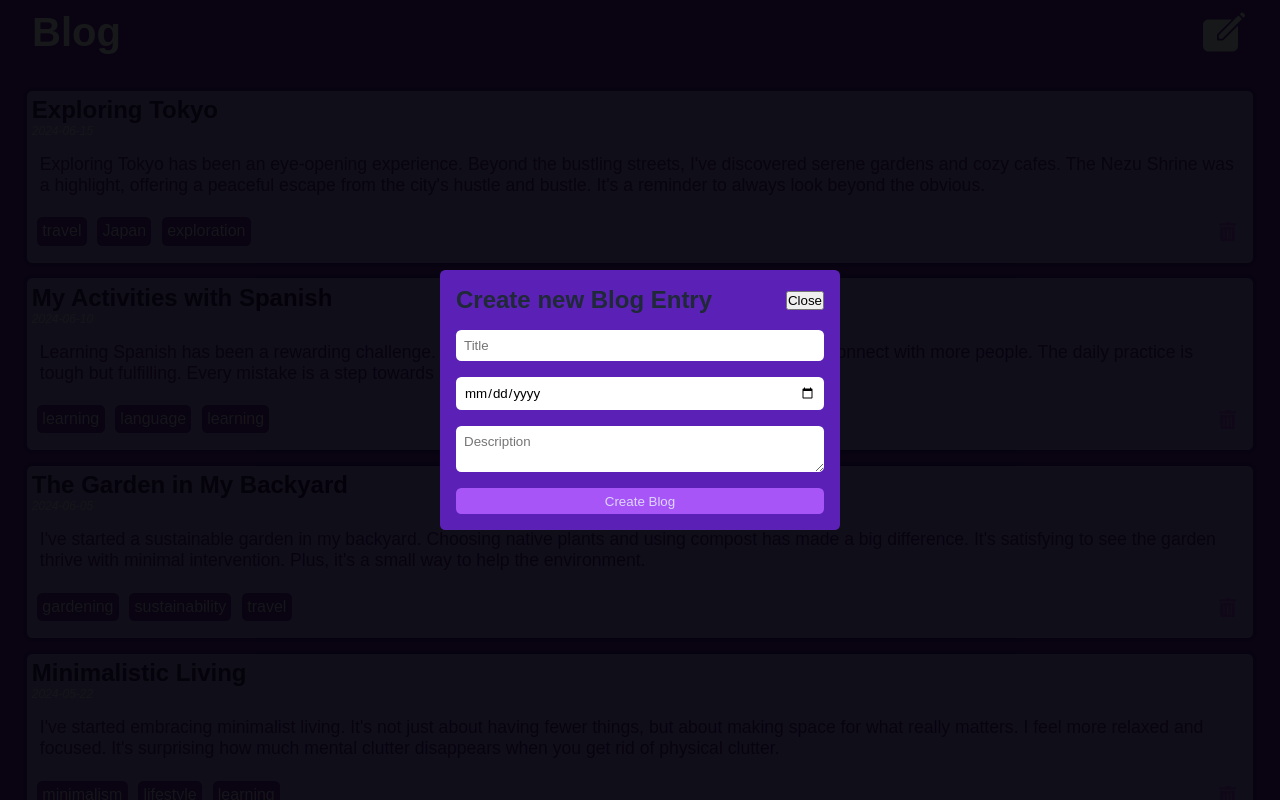
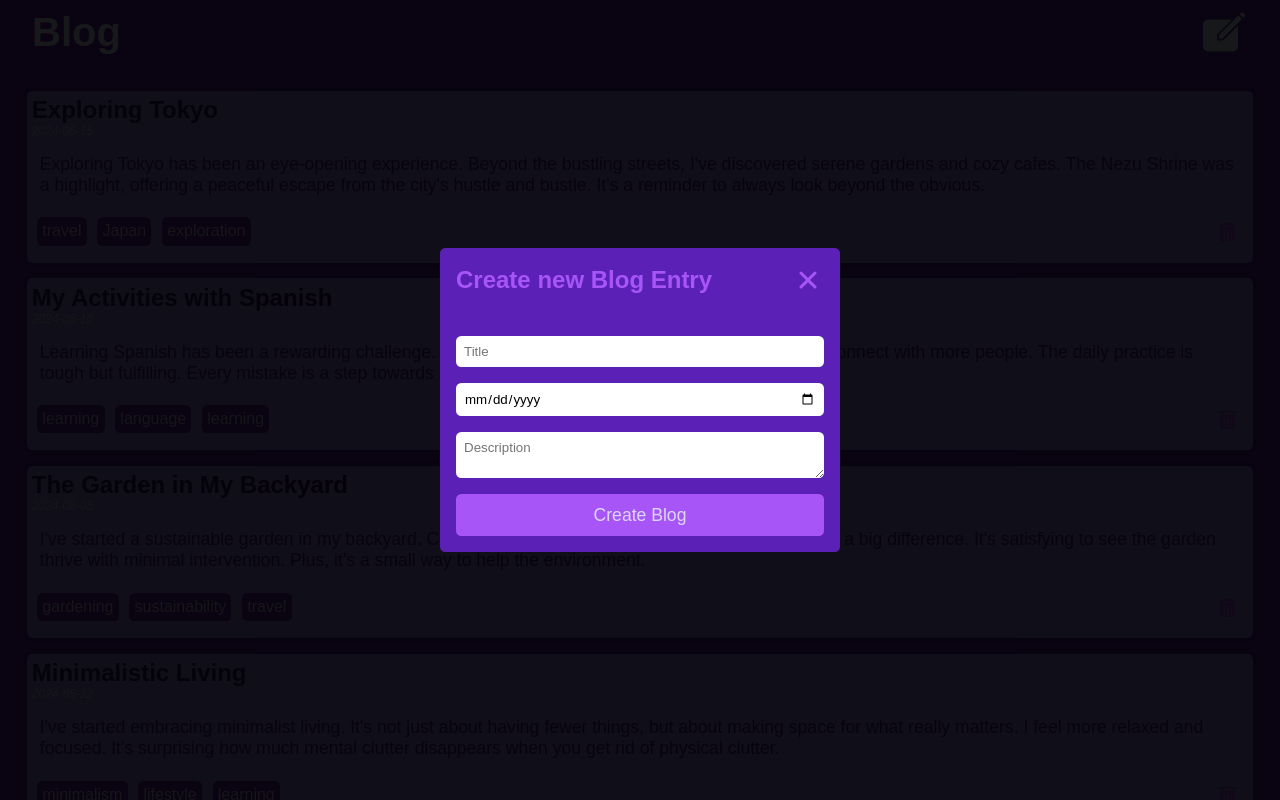
Before and after one commit to Dasajton/react-blog-challenge, a React (Vite) app: page / in a window 1280 px wide. Both pictures are taken after a click on the button 1224 px from the left and 32 px from the top of the page. Shown: the top 800 px of the page. Built offline with nearby package versions, Linux system fonts and the light colour scheme.

Commit message:
modal closeBtn update

```diff
--- a/src/components/ModalCreateBlog/ModalCreateBlog.scss
+++ b/src/components/ModalCreateBlog/ModalCreateBlog.scss
@@ -23,9 +23,27 @@
       display: flex;
       align-items: center;
       justify-content: space-between;
+      margin-bottom: 1.5rem;
 
       h2 {
         font-size: 1.5rem;
+        color: #a855f7;
+      }
+      .btnCloseModal {
+        background-color: transparent;
+        color: #a855f7;
+        font-size: 2rem;
+        border: none;
+        border-radius: 0.33rem;
+        cursor: pointer;
+        display: flex;
+        justify-content: center;
+        align-items: center;
+        transition: all 0.3s ease-in-out;
+
+        &:hover {
+          background-color: #f0f9ff;
+        }
       }
     }
 
@@ -43,9 +61,10 @@
         border: none;
       }
       .modalBtnCreate {
+        font-size: 1.1rem;
         background-color: #a855f7;
         color: #ddd6fe;
-        padding: 0.33rem;
+        padding: 0.66rem;
         border: none;
         border-radius: 0.33rem;
         cursor: pointer;
--- a/src/components/ModalCreateBlog/ModalCreateBlog.tsx
+++ b/src/components/ModalCreateBlog/ModalCreateBlog.tsx
@@ -1,4 +1,5 @@
 import "./ModalCreateBlog.scss";
+import { IoClose } from "react-icons/io5";
 import { useBlogContext } from "../../BlogContext";
 
 export default function ModalCreateBlog() {
@@ -16,7 +17,7 @@ export default function ModalCreateBlog() {
         <header className="modalHeader">
           <h2 className="modalHeadline">Create new Blog Entry</h2>
           <button className="btnCloseModal" onClick={handleCloseModal}>
-            Close
+            <IoClose />
           </button>
         </header>
 
```
